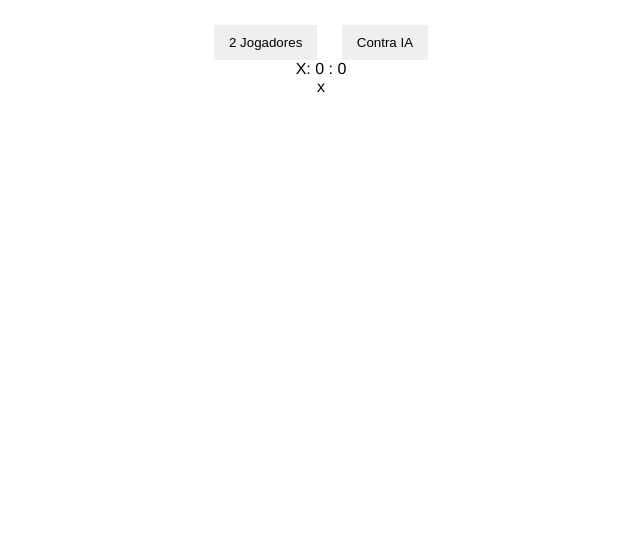
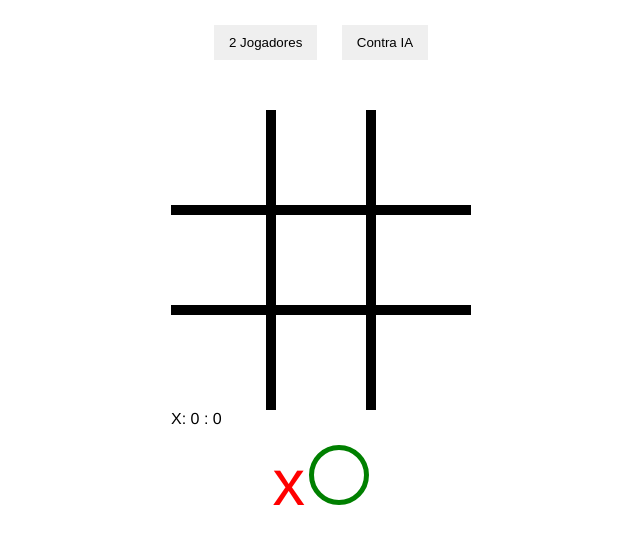
Before and after one commit to GuidoStocco/Projeto_jogo_da_velha, a plain HTML site: page index.html in a window 1280 px wide. Shown: the part 79-622 px from the top of the page, without its empty margins (319-959 px from the left). Drawn offline with Linux system fonts and the light colour scheme.

Commit message:
git commit
box

```diff
--- a/css/style.css
+++ b/css/style.css
@@ -16,3 +16,66 @@ h1{
 }
 
 /* jogo */
+
+#main-container{
+    display: flex;
+    width: 300px;
+    margin: 0;
+    flex-direction: row;
+    flex-wrap: wrap;
+    position: relative;
+    margin-left: auto;
+    margin-right: auto;
+    margin-top: 50px;
+}
+
+.box {
+    height: 100px;
+    border: 5px solid #000;
+    box-sizing: border-box;
+    flex: 1 1 33%;
+}
+
+#block-1,
+#block-2,
+#block-3{
+    border-top: none;
+}
+
+#block-1,
+#block-4,
+#block-7{
+    border-left: none;
+}
+
+#block-7,
+#block-8,
+#block-9{
+    border-bottom: none;
+}
+
+#block-3,
+#block-6,
+#block-9{
+    border-right: none;
+}
+
+/* Simbolos */
+.hide-x{
+    font-size: 65px;
+    color: red;
+    display: inline-block;
+    line-height: 100px;
+}
+
+.hide-o{
+
+    width: 50px;
+    height: 50px;
+    border: 5px solid green;
+    border-radius: 50%;
+    display: inline-block;
+    margin-top: 17px;
+}
+
+/*classe de esconder*/
```
